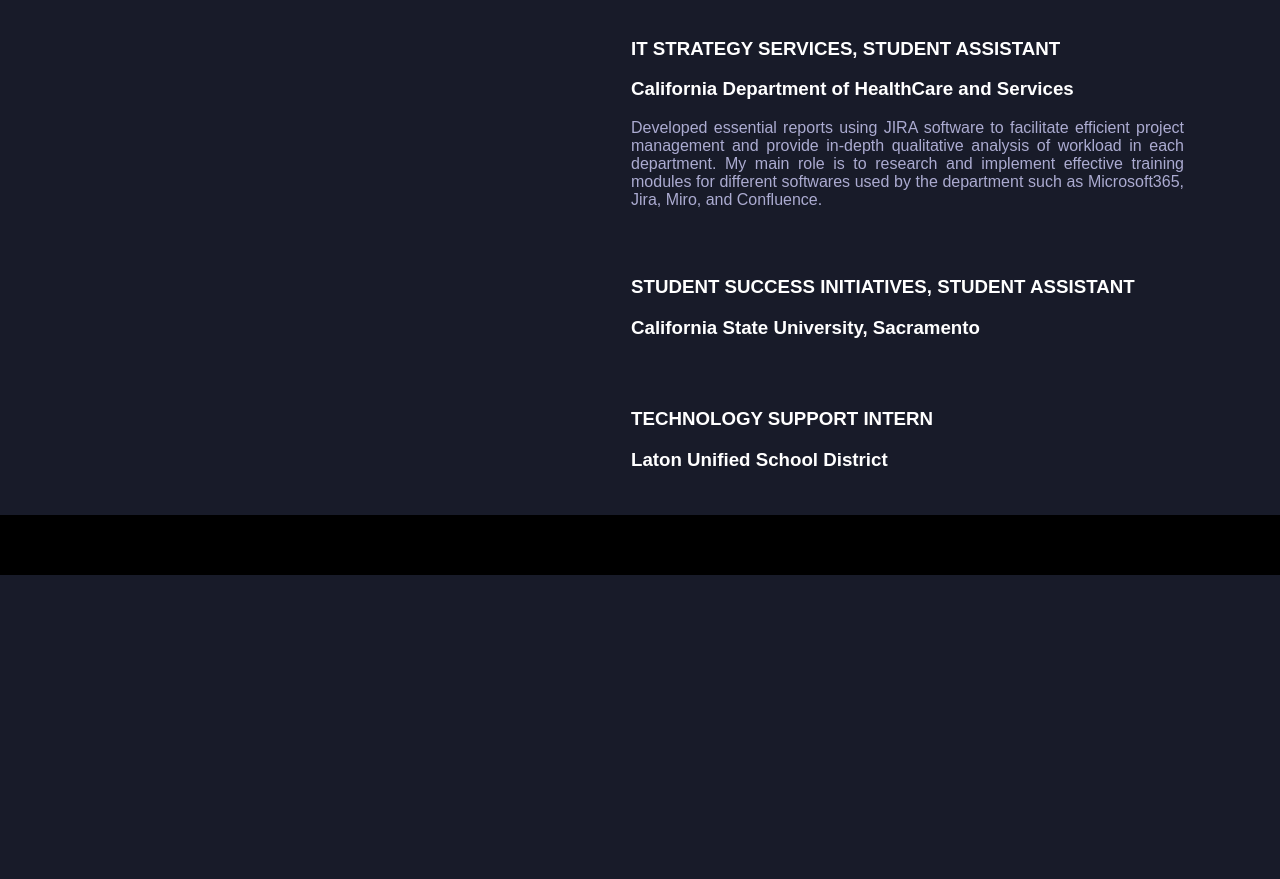
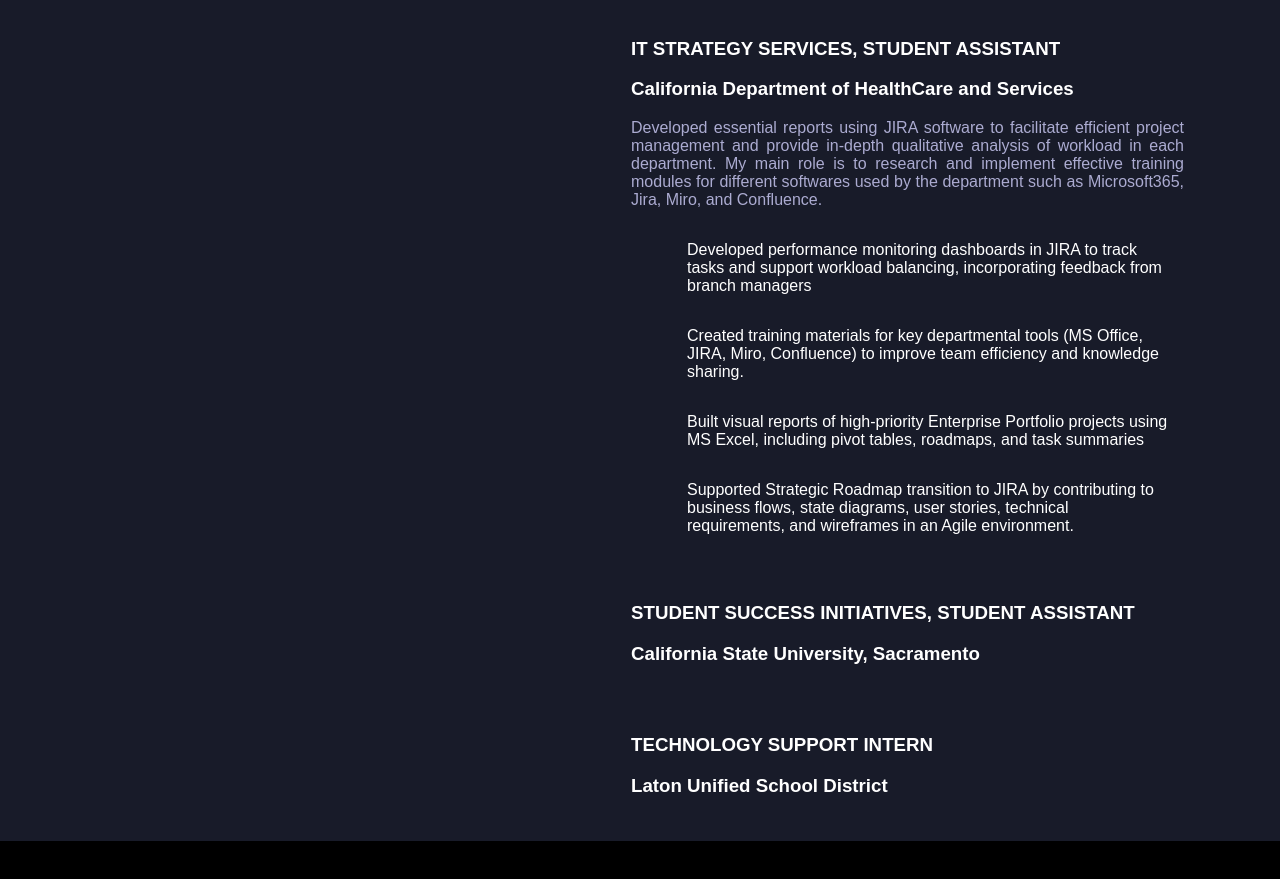
Before and after one commit to krspykim07/krspykim07.github.io, a plain HTML site: page index.html in a window 1280 px wide. Shown: the part 851-1730 px from the top of the page. Before the commit the page ends 1426 px from the top, so only its background shows below. Drawn offline with Linux system fonts and the light colour scheme; a script that the page names is missing.

Commit message:
Added list on the ITS Student Assistant description

```diff
--- a/index.html
+++ b/index.html
@@ -54,6 +54,14 @@
 							and provide in-depth qualitative analysis of workload in each department. My main role is to research and implement
 							effective training modules for different softwares used by the department such as Microsoft365, Jira, Miro, and Confluence.
 						</p>
+						<ol>
+							<li>Developed performance monitoring dashboards in JIRA to track tasks and support workload balancing, incorporating feedback from branch
+managers</li>
+							<li>Created training materials for key departmental tools (MS Office, JIRA, Miro, Confluence) to improve team efficiency and knowledge sharing.</li>
+							<li>Built visual reports of high-priority Enterprise Portfolio projects using MS Excel, including pivot tables, roadmaps, and task summaries</li>
+							<li>Supported Strategic Roadmap transition to JIRA by contributing to business flows, state diagrams, user stories, technical requirements, and
+wireframes in an Agile environment.</li>
+						</ol>
 
 					</li>
 					<li><h3>STUDENT SUCCESS INITIATIVES, STUDENT ASSISTANT</h3>
```
